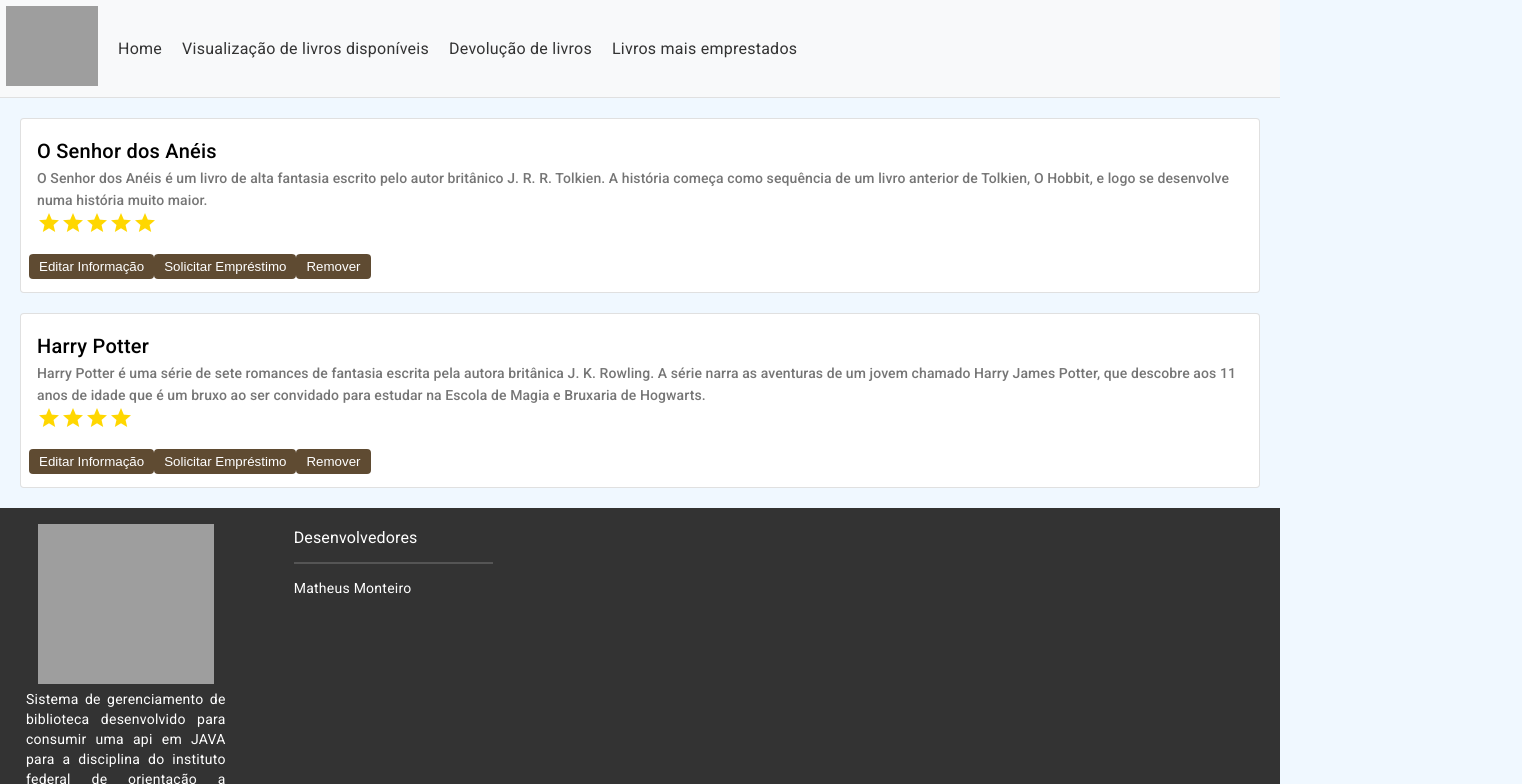
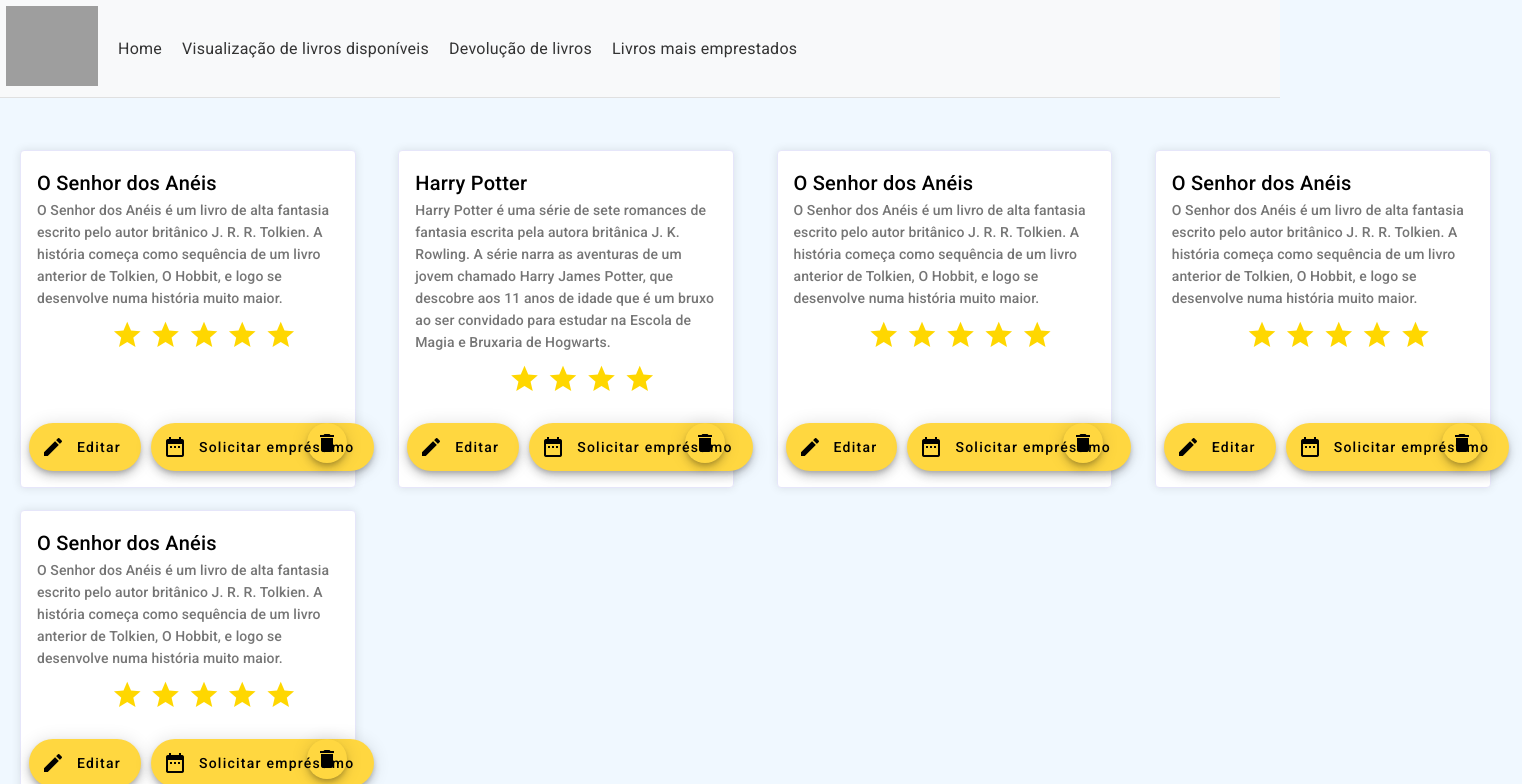
Before and after one commit to MatheusMonteiro8906/angularApp, an Angular app: page /livros in a window 1280 px wide. Shown: the top 784 px of the page, 1522 px wide, since content can reach past the window. Built offline with nearby package versions, Linux system fonts and the light colour scheme; grey boxes are pictures that could not be loaded.

Commit message:
update: improved book view page
improved style with @angular/material buttons and added *ngIf validation

```diff
--- a/src/app/card-livros/card-livros.component.css
+++ b/src/app/card-livros/card-livros.component.css
@@ -1,7 +1,29 @@
+.book-item {
+    margin-top: 10px;
+    margin: 10px;
+    border: 1px solid #e6e6fa;
+    border-radius: 4px;
+    box-shadow: 0 0 10px rgba(0, 0, 0, 0.1);
+    box-sizing: border-box;
+    height: 100%;
+}
 
-.book-image {
+.rating-row{
+    display: flex;
+    justify-content: center;
     width: 100%;
-    height: auto;
+    height: 100%;
+    gap: 0.4rem;
+    margin-top: 0.6rem;
+    .rating-icon{
+        height: 100%;
+        width: max-content;
+        font-size: 2rem;
+    }
+}
+
+.book-footer {
+    margin-top: auto;
 }
 
 .book-title {
@@ -24,16 +46,20 @@
     background-color: #e6e6fa;
 }
 
-button {
-    background-color: #5f4b32;
-    color: #fff;
-    border: none;
-    border-radius: 4px;
-    padding: 5px 10px;
-    cursor: pointer;
-    transition: background-color 0.3s;
+.button-row{
+    display: flex;
+    justify-content: space-between;
+    width: 100%;
+    margin-bottom: 0.5rem;
 }
 
-button:hover {
-    background-color: #3e2c1e;
+.button-row-primary{
+    gap: 10px;
+    display: flex;
 }
+
+/*
+ button {
+    background-color: #5f4b32;
+
+} */
--- a/src/app/card-livros/card-livros.component.html
+++ b/src/app/card-livros/card-livros.component.html
@@ -1,20 +1,36 @@
-<mat-card appearance="outlined">
+<mat-card appearance="outlined" class="book-item">
     <mat-card-header>
         <mat-card-title>{{book.name}}</mat-card-title>
         <mat-card-subtitle>{{book.synopsis}}</mat-card-subtitle>
     </mat-card-header>
 
-    <mat-card-content>
+    <mat-card-content class="rating-row">
         <ng-container *ngFor="let stars of [].constructor(book.rating)">
-            <mat-icon aria-hidden="false" fontIcon="star" style="color: gold;"></mat-icon>
+            <mat-icon aria-hidden="false" fontIcon="star" style="color: gold;" class="rating-icon"></mat-icon>
         </ng-container>
     </mat-card-content>
 
-    <mat-card-footer>
+    <mat-card-footer class="book-footer">
         <mat-card-actions>
-            <button class="edit-button">Editar Informação</button>
-            <button class="request-button">Solicitar Empréstimo</button>
-            <button class="remove-button">Remover</button>
+
+            <div class="button-row">
+                <div class="button-row-primary">
+                    <button mat-fab extended>
+                        <mat-icon>edit</mat-icon>
+                        Editar
+                    </button>
+
+                    <button mat-fab extended >
+                        <mat-icon>date_range</mat-icon>
+                        Solicitar empréstimo
+                    </button>
+                </div>
+
+                <button mat-mini-fab>
+                    <mat-icon>delete</mat-icon>
+                </button>
+            </div>
+
         </mat-card-actions>
     </mat-card-footer>
 </mat-card>
--- a/src/app/card-livros/card-livros.component.ts
+++ b/src/app/card-livros/card-livros.component.ts
@@ -3,11 +3,11 @@
 import {MatCardModule} from '@angular/material/card';
 import {MatIconModule} from '@angular/material/icon';
 import { NgFor } from '@angular/common';
-
+import { MatButtonModule } from '@angular/material/button';
 @Component({
   selector: 'app-card-livros',
   standalone: true,
-  imports: [MatCardModule, MatIconModule, NgFor],
+  imports: [MatCardModule, MatIconModule, NgFor, MatButtonModule],
   templateUrl: './card-livros.component.html',
   styleUrl: './card-livros.component.css'
 })
--- a/src/app/visualizacao-de-livros/visualizacao-de-livros.component.css
+++ b/src/app/visualizacao-de-livros/visualizacao-de-livros.component.css
@@ -1,6 +1,7 @@
 .book-list {
-    display: flex;
-    flex-wrap: wrap;
-    gap: 20px;
-    padding: 20px;
+    display: grid;
+    grid-template-columns: repeat(4, 1fr);
+    gap: 1.4rem;
+    padding: 10px;
+    margin: 2rem 0;
 }
--- a/src/app/visualizacao-de-livros/visualizacao-de-livros.component.html
+++ b/src/app/visualizacao-de-livros/visualizacao-de-livros.component.html
@@ -1,18 +1,10 @@
-<!-- <section class="book-list">
-    <div class="book-card" *ngFor="let book of books">
-        <img src="path/to/generic-book-image.jpg" alt="Book Image" class="book-image">
-        <h2 class="book-title">{{ book.title }}</h2>
-        <p class="book-synopsis">{{ book.synopsis }}</p>
-        <div class="book-actions">
-            <button class="edit-button">Editar Informação</button>
-            <button class="request-button">Solicitar Empréstimo</button>
-            <button class="remove-button">Remover</button>
+<section>
+    <div class="book-list" *ngIf="bookList.length > 0, else noBooks">
+        <div *ngFor="let book of bookList" >
+            <app-card-livros [book]="book" />
         </div>
     </div>
-</section> -->
-
-<section class="book-list">
-    <div class="book-card" *ngFor="let book of AllBooks" >
-        <app-card-livros [book]="book" />
-    </div>
+    <ng-template #noBooks>
+        <p>Nenhum livro encontrado</p>
+    </ng-template>
 </section>
--- a/src/app/visualizacao-de-livros/visualizacao-de-livros.component.ts
+++ b/src/app/visualizacao-de-livros/visualizacao-de-livros.component.ts
@@ -1,17 +1,17 @@
 import { Component } from '@angular/core';
-import { NgFor } from '@angular/common';
+import { NgFor, NgIf } from '@angular/common';
 import { CardLivrosComponent } from "../card-livros/card-livros.component";
 import { IBook } from '../../entities/Book';
 @Component({
   selector: 'app-visualizacao-de-livros',
   standalone: true,
-  imports: [NgFor, CardLivrosComponent],
+  imports: [NgFor, CardLivrosComponent, NgIf],
   templateUrl: './visualizacao-de-livros.component.html',
   styleUrl: './visualizacao-de-livros.component.css'
 })
 export class VisualizacaoDeLivrosComponent {
 
-  AllBooks : IBook[] = [
+  bookList : IBook[] = [
     {
       name: 'O Senhor dos Anéis',
       synopsis: 'O Senhor dos Anéis é um livro de alta fantasia escrito pelo autor britânico J. R. R. Tolkien. A história começa como sequência de um livro anterior de Tolkien, O Hobbit, e logo se desenvolve numa história muito maior.',
@@ -23,7 +23,25 @@
       synopsis: 'Harry Potter é uma série de sete romances de fantasia escrita pela autora britânica J. K. Rowling. A série narra as aventuras de um jovem chamado Harry James Potter, que descobre aos 11 anos de idade que é um bruxo ao ser convidado para estudar na Escola de Magia e Bruxaria de Hogwarts.',
       rating: 4,
       id: 1,
-    }
+    },
+    {
+      name: 'O Senhor dos Anéis',
+      synopsis: 'O Senhor dos Anéis é um livro de alta fantasia escrito pelo autor britânico J. R. R. Tolkien. A história começa como sequência de um livro anterior de Tolkien, O Hobbit, e logo se desenvolve numa história muito maior.',
+      rating: 5,
+      id: 0,
+    },
+    {
+      name: 'O Senhor dos Anéis',
+      synopsis: 'O Senhor dos Anéis é um livro de alta fantasia escrito pelo autor britânico J. R. R. Tolkien. A história começa como sequência de um livro anterior de Tolkien, O Hobbit, e logo se desenvolve numa história muito maior.',
+      rating: 5,
+      id: 0,
+    },
+    {
+      name: 'O Senhor dos Anéis',
+      synopsis: 'O Senhor dos Anéis é um livro de alta fantasia escrito pelo autor britânico J. R. R. Tolkien. A história começa como sequência de um livro anterior de Tolkien, O Hobbit, e logo se desenvolve numa história muito maior.',
+      rating: 5,
+      id: 0,
+    },
   ];
 
   constructor() {}
--- a/src/entities/Book.ts
+++ b/src/entities/Book.ts
@@ -1,8 +1,6 @@
-export class IBook {
-    constructor(
-        public name: string,
-        public synopsis: string,
-        public rating: number,
-        public id: number,
-    ) {}
+export interface IBook {
+         name: string,
+         synopsis: string,
+         rating: number,
+         id: number,
 }
```
Also changed, not shown: src/styles.css (+6 -2 lines).
